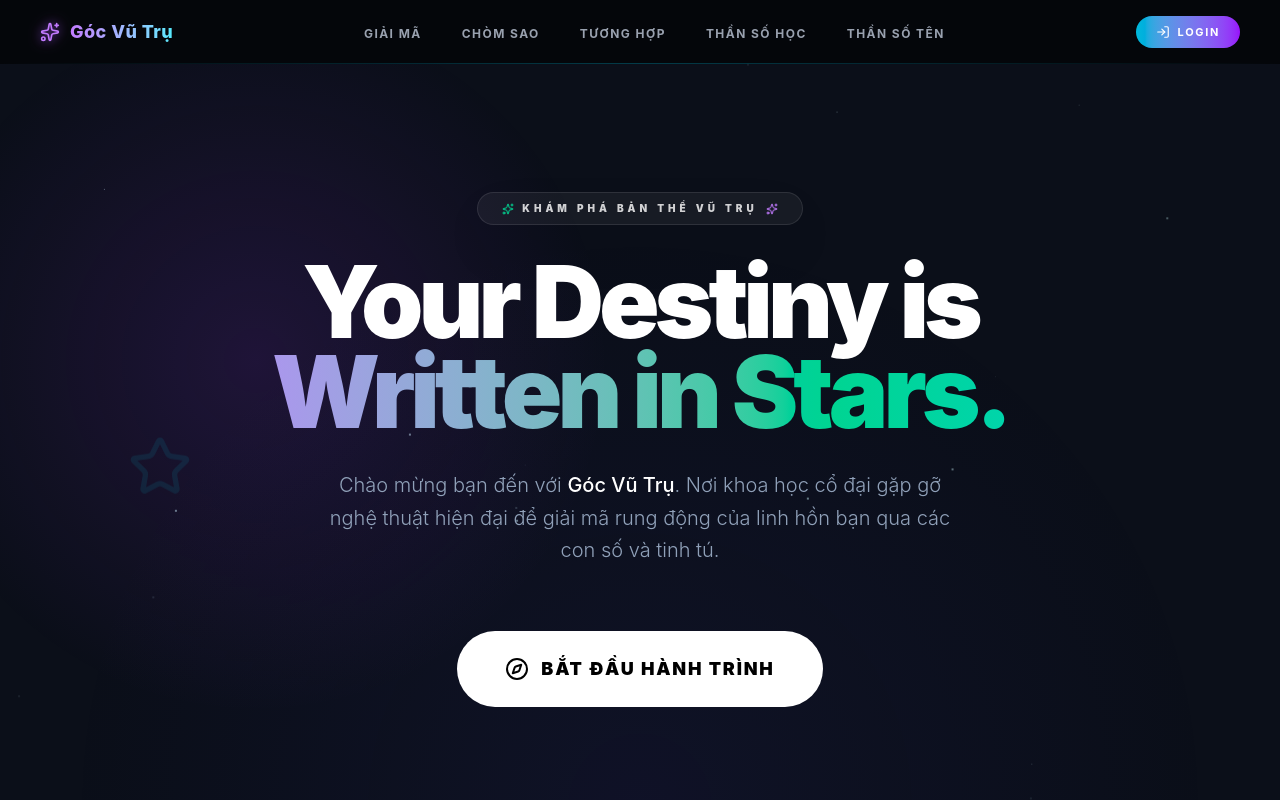
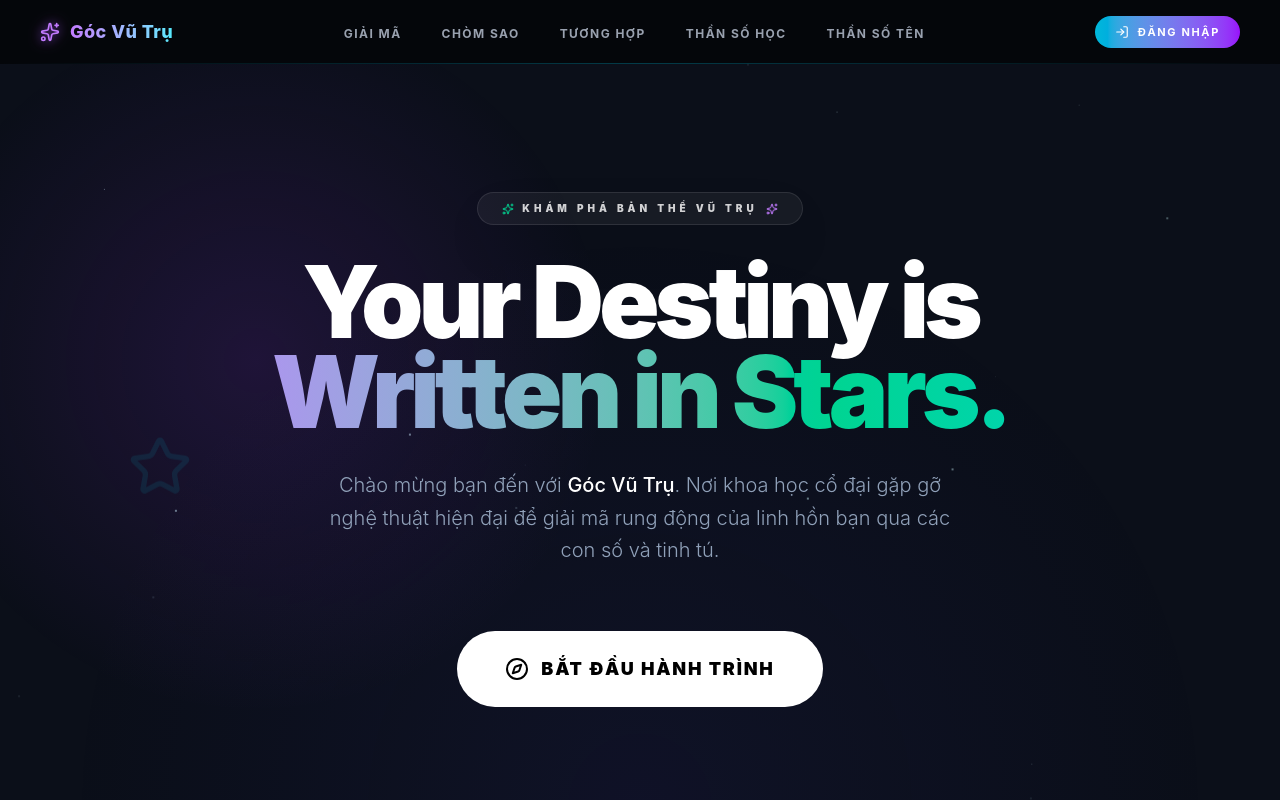
Before and after one commit to TuanDatCoder/AstroFloat, a React (Vite) app: page / in a window 1280 px wide. Shown: the top 800 px of the page. Built offline with nearby package versions, Linux system fonts and the light colour scheme.

Commit message:
SEO: Cập nhật favicon và Việt hóa toàn bộ đường dẫn URL

```diff
--- a/index.html
+++ b/index.html
@@ -3,6 +3,10 @@
   <head>
     <meta charset="UTF-8" />
     <link rel="icon" type="image/svg+xml" href="/favicon.svg" />
+    <link rel="icon" type="image/png" sizes="48x48" href="/favicon-48.png" />
+    <link rel="icon" type="image/png" sizes="96x96" href="/favicon-96.png" />
+    <link rel="apple-touch-icon" href="/apple-touch-icon.png" />
+    <link rel="manifest" href="/site.webmanifest" />
     <meta name="viewport" content="width=device-width, initial-scale=1.0" />
     <link rel="canonical" href="https://www.gocvutru.com/" />
     <meta name="google-site-verification" content="aGTpqzeuLfswohU1IvG5p97yV7LWXBKNf1bA0bzu5AM" />
--- a/src/App.jsx
+++ b/src/App.jsx
@@ -76,8 +76,8 @@ export default function App() {
         <Route path={ROUTES.NAME_NUMEROLOGY_RESULT} element={<NameNumerologyDetail />} />
         <Route path={ROUTES.PINNACLE_DETAIL(':number')} element={<PinnacleDetail />} />
         <Route path={ROUTES.PINNACLE_ANALYSIS} element={<PinnacleFullAnalysis />} />
-        <Route path="/terms" element={<Terms />} />
-        <Route path="/privacy" element={<Privacy />} />
+        <Route path={ROUTES.TERMS} element={<Terms />} />
+        <Route path={ROUTES.PRIVACY} element={<Privacy />} />
       </Route>
 
       <Route element={<ProtectedRoute requireAdmin={true} />}>
--- a/src/components/Footer.jsx
+++ b/src/components/Footer.jsx
@@ -121,9 +121,9 @@ export default function Footer() {
 
           {/* Links + Scroll to top */}
           <div className="flex items-center gap-2">
-            <Link to="/terms" className="px-3 py-1.5 text-[10px] font-bold tracking-widest uppercase text-gray-600 hover:text-white rounded-lg hover:bg-white/5 transition-all">Điều khoản</Link>
+            <Link to={ROUTES.TERMS} className="px-3 py-1.5 text-[10px] font-bold tracking-widest uppercase text-gray-600 hover:text-white rounded-lg hover:bg-white/5 transition-all">Điều khoản</Link>
             <span className="w-px h-3 bg-white/10" />
-            <Link to="/privacy" className="px-3 py-1.5 text-[10px] font-bold tracking-widest uppercase text-gray-600 hover:text-white rounded-lg hover:bg-white/5 transition-all">Bảo mật</Link>
+            <Link to={ROUTES.PRIVACY} className="px-3 py-1.5 text-[10px] font-bold tracking-widest uppercase text-gray-600 hover:text-white rounded-lg hover:bg-white/5 transition-all">Bảo mật</Link>
             <span className="w-px h-3 bg-white/10 mx-1" />
             <motion.button
               onClick={scrollToTop}
--- a/src/components/Header.jsx
+++ b/src/components/Header.jsx
@@ -156,7 +156,7 @@ export default function Header() {
  <div className="absolute inset-0 bg-gradient-to-r from-cyan-500 to-purple-600" />
  <div className="absolute inset-0 bg-white/10 opacity-0 group-hover:opacity-100 transition-opacity" />
  <LogIn className="w-3.5 h-3.5 relative z-10" />
- <span className="relative z-10">LOGIN</span>
+ <span className="relative z-10">ĐĂNG NHẬP</span>
  </Link>
  </motion.div>
  )}
--- a/src/constants/index.js
+++ b/src/constants/index.js
@@ -194,25 +194,27 @@ export const FIELD_ZODIAC_MATCHES = {
 };
 
 export const ROUTES = {
- HOME: '/',
- ZODIAC: '/zodiac',
- ZODIAC_DETAIL: (id) => `/zodiac/${id}`,
- NUMEROLOGY: '/numerology',
- NUMEROLOGY_DETAIL: (number) => `/numerology/${number}`,
- ZODIAC_MATCH: '/zodiac-match',
- NAME_NUMEROLOGY: '/name-numerology',
- DISCOVER: '/discover',
- PINNACLE_DETAIL: (number) => `/pinnacle/${number}`,
- PINNACLE_ANALYSIS: '/pinnacle-analysis',
- PROFILE: '/profile',
- PROFILE_EDIT: '/profile/edit',
- CHANGE_PASSWORD: '/change-password',
- LOGIN: '/login',
- REGISTER: '/register',
- NAME_NUMEROLOGY_RESULT: '/name-numerology/result',
- ZODIAC_BEST_MATCHES: '/zodiac-best-matches',
- ZODIAC_ALL_MATCHES: '/zodiac-all-matches',
- FORGOT_PASSWORD: '/forgot-password'
+  HOME: '/',
+  ZODIAC: '/cung-hoang-dao',
+  ZODIAC_DETAIL: (id) => `/cung-hoang-dao/${id}`,
+  NUMEROLOGY: '/than-so-hoc',
+  NUMEROLOGY_DETAIL: (number) => `/than-so-hoc/${number}`,
+  ZODIAC_MATCH: '/do-hop-cung-hoang-dao',
+  NAME_NUMEROLOGY: '/than-so-hoc-theo-ten',
+  DISCOVER: '/kham-pha',
+  PINNACLE_DETAIL: (number) => `/bieu-do-pinnacle/${number}`,
+  PINNACLE_ANALYSIS: '/phan-tich-4-dinh-cao',
+  PROFILE: '/ho-so',
+  PROFILE_EDIT: '/ho-so/chinh-sua',
+  CHANGE_PASSWORD: '/doi-mat-khau',
+  LOGIN: '/dang-nhap',
+  REGISTER: '/dang-ky',
+  NAME_NUMEROLOGY_RESULT: '/than-so-hoc-theo-ten/ket-qua',
+  ZODIAC_BEST_MATCHES: '/cung-hoang-dao-tuong-hop-nhat',
+  ZODIAC_ALL_MATCHES: '/tat-ca-cap-doi-cung-hoang-dao',
+  FORGOT_PASSWORD: '/quen-mat-khau',
+  TERMS: '/dieu-khoan-su-dung',
+  PRIVACY: '/chinh-sach-bao-mat'
 };
 
 export const ZODIAC_CATEGORIES = [
--- a/src/pages/Discover.jsx
+++ b/src/pages/Discover.jsx
@@ -462,7 +462,7 @@ export default function Discover() {
                       ))}
                     </div>
 
-                    <Link to={`/name-numerology/result?name=${encodeURIComponent(fullName)}`} className="relative z-10 mt-6 pt-4 border-t border-white/5 flex items-center gap-2 text-violet-300 text-[10px] font-black uppercase tracking-widest hover:text-white transition-colors">
+                    <Link to={`${ROUTES.NAME_NUMEROLOGY_RESULT}?name=${encodeURIComponent(fullName)}`} className="relative z-10 mt-6 pt-4 border-t border-white/5 flex items-center gap-2 text-violet-300 text-[10px] font-black uppercase tracking-widest hover:text-white transition-colors">
                       Phân tích chi tiết <ArrowRight className="w-3 h-3" />
                     </Link>
                   </div>
@@ -494,7 +494,7 @@ export default function Discover() {
                       ))}
                     </div>
                     <Link
-                      to={isLoggedIn ? `/zodiac-all-matches?sign=${results.zodiac.id}` : "/login"}
+                      to={isLoggedIn ? `${ROUTES.ZODIAC_ALL_MATCHES}?sign=${results.zodiac.id}` : ROUTES.LOGIN}
                       className="relative z-10 mt-6 pt-4 border-t border-pink-500/10 flex items-center gap-2 text-pink-300 text-[10px] font-black uppercase tracking-widest hover:text-white transition-colors"
                     >
                       <TrendingUp className="w-3 h-3" />
--- a/src/pages/Zodiac/Zodiac.jsx
+++ b/src/pages/Zodiac/Zodiac.jsx
@@ -5,6 +5,7 @@ import { Link, useNavigate } from 'react-router-dom';
 import { zodiacService } from '../../services/zodiacService';
 import { supabase } from '../../services/supabase';
 import { authService } from '../../services/authService';
+import { ROUTES } from '../../constants';
 import { Lock } from 'lucide-react';
 
 const containerVariants = {
@@ -83,7 +84,7 @@ export default function Zodiac() {
  try {
  const id = await zodiacService.getZodiacIdByDate(dob);
  if (id) {
- navigate(`/zodiac/${id}`);
+ navigate(ROUTES.ZODIAC_DETAIL(id));
  } else {
  setError("Hệ thống chưa có đủ phổ dữ liệu cho ngày sinh này.");
  }
@@ -109,7 +110,7 @@ export default function Zodiac() {
  Cung Hoàng Đạo
  </h1>
  <div className="mt-8 flex flex-col sm:flex-row justify-center gap-4 px-4">
- <Link to="/zodiac-match" className="w-full sm:w-auto">
+ <Link to={ROUTES.ZODIAC_MATCH} className="w-full sm:w-auto">
  <motion.button
  whileHover={{ scale: 1.05 }}
  whileTap={{ scale: 0.95 }}
@@ -120,7 +121,7 @@ export default function Zodiac() {
  </motion.button>
  </Link>
  {session ? (
- <Link to="/zodiac-best-matches" className="w-full sm:w-auto">
+ <Link to={ROUTES.ZODIAC_BEST_MATCHES} className="w-full sm:w-auto">
  <motion.button
  whileHover={{ scale: 1.05 }}
  whileTap={{ scale: 0.95 }}
@@ -131,7 +132,7 @@ export default function Zodiac() {
  </motion.button>
  </Link>
  ) : (
- <Link to="/login" className="w-full sm:w-auto">
+ <Link to={ROUTES.LOGIN} className="w-full sm:w-auto">
  <motion.button
  whileHover={{ scale: 1.05 }}
  whileTap={{ scale: 0.95 }}
@@ -232,7 +233,7 @@ export default function Zodiac() {
  className="grid grid-cols-1 md:grid-cols-2 lg:grid-cols-3 gap-8 w-full"
  >
  {data.map((sign, index) => (
- <Link to={`/zodiac/${sign.id}`} key={sign.id || index} className="block">
+ <Link to={ROUTES.ZODIAC_DETAIL(sign.id)} key={sign.id || index} className="block">
  <motion.div
  variants={itemVariants}
  className="hover:-translate-y-2 hover:scale-[1.02] transform-gpu will-change-transform group p-[1px] rounded-[2rem] overflow-hidden bg-gradient-to-b from-white/10 to-transparent shadow-xl h-full transition-transform duration-300 ease-out"
```
Also changed, not shown: src/pages/Home.jsx (+5 -4 lines), public/site.webmanifest (added), 1 other file (tests, documents, lock files or other folders).
